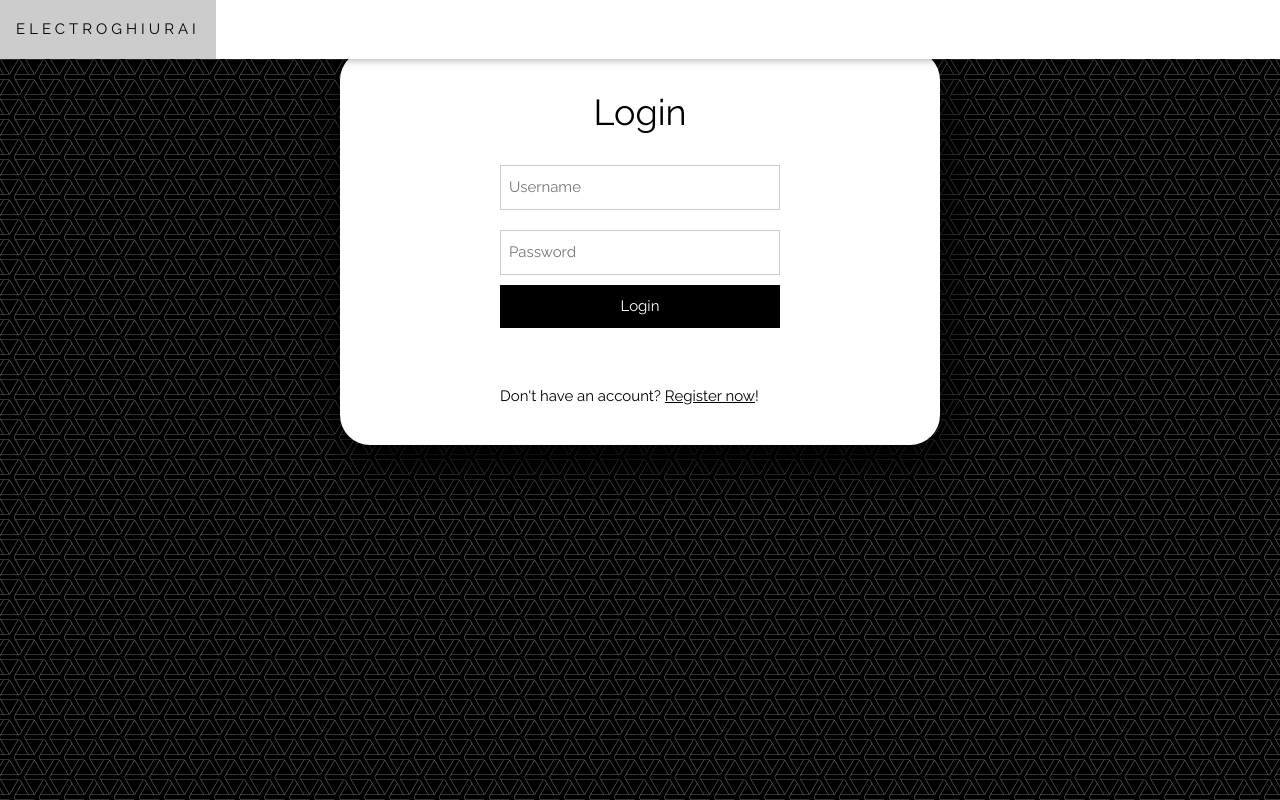
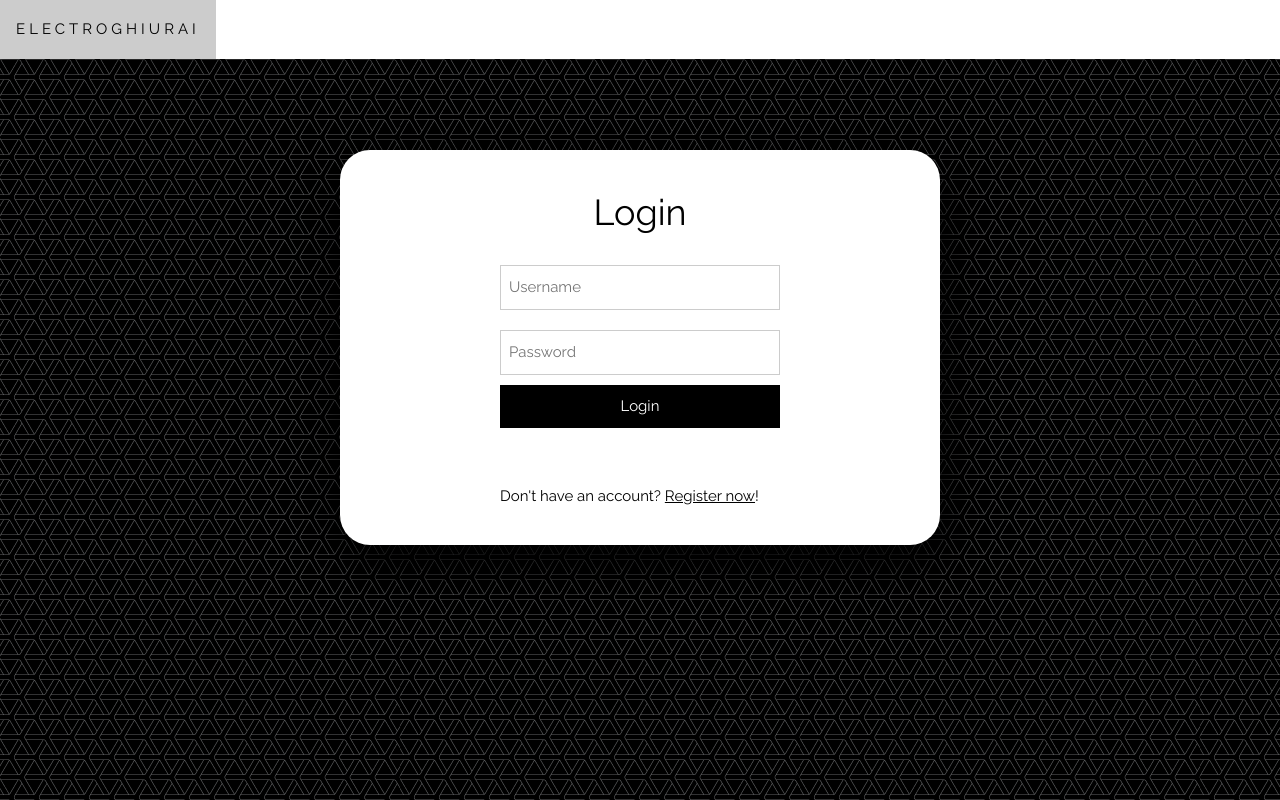
Before and after one commit to Dariusalba/electro-ghiurai-frontend, a React (Create React App) app: page /login in a window 1280 px wide. Built offline with nearby package versions, Linux system fonts and the light colour scheme.

Commit message:
fixed visuals

```diff
--- a/src/App.css
+++ b/src/App.css
@@ -55,6 +55,26 @@ body {
 }
 
 .app {
+	width: 600px;
+    margin: auto;
+    margin-top: 150px;
+	display: flex;
+	flex-direction: column;
+	justify-content: center;
+    align-items: center;
+	background-color: #fff;
+	border-radius: 30px;
+	box-shadow: 5px 20px 50px #000;
+	padding: 20px;
+	box-sizing: border-box;
+	overflow-y: scroll;
+	overflow: hidden;
+	opacity: 0%;
+	animation: appear 0.5s both;
+	transition: 0.5s all ease;
+  }
+
+  .account-modal {
 	width: 600px;
     margin: auto;
     margin-top: 50px;
--- a/src/pages/Account.jsx
+++ b/src/pages/Account.jsx
@@ -138,7 +138,7 @@ function AccountInfo() {
           <div className="modal-content">
             <span className="w3-button w3-black close" onClick={() => setAccountInfoModalOpen(false)}>&times;</span>
             <div>
-              <div className="app account-op">
+              <div className="account-modal account-op">
                 <h2>User Information:</h2>
                 {Object.keys(userInfo).length > 0 ? (
                   <>
@@ -186,7 +186,7 @@ function AccountInfo() {
           <div className="modal-content">
             <span className="w3-button w3-black close" onClick={() => setOrderInfoModalOpen(false)}>&times;</span>
             <div>
-              <div className="app account-op">
+              <div className="account-modal account-op">
                 <h2>Current Orders:</h2>
                 {orders.length > 0 ? (
                   <table className="order-table">
```
